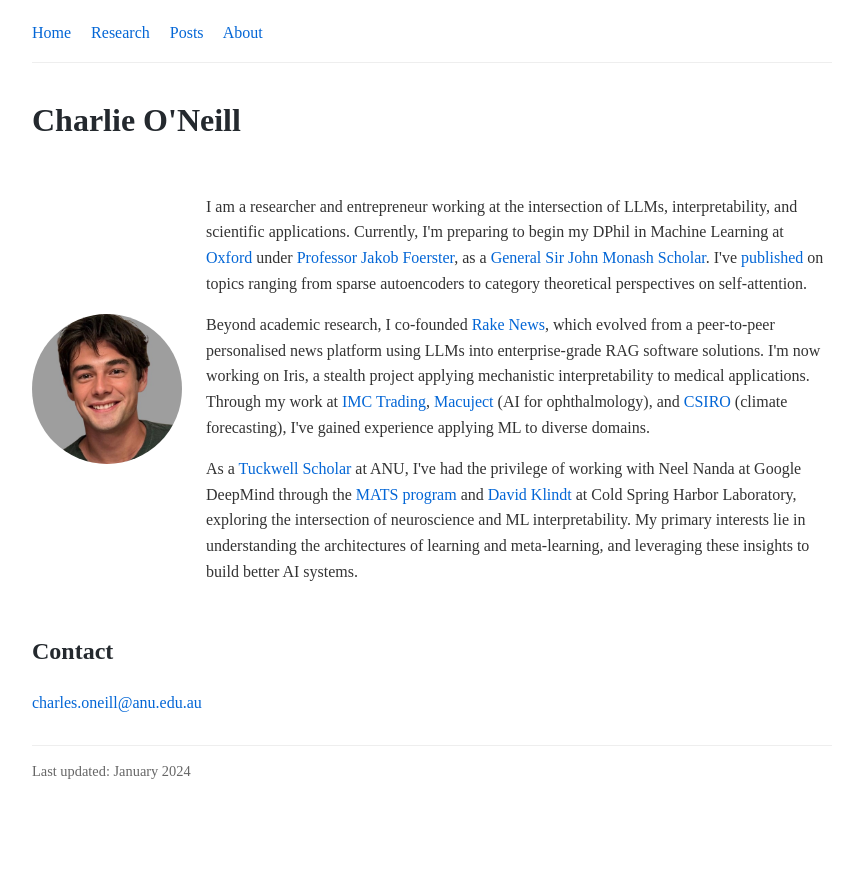
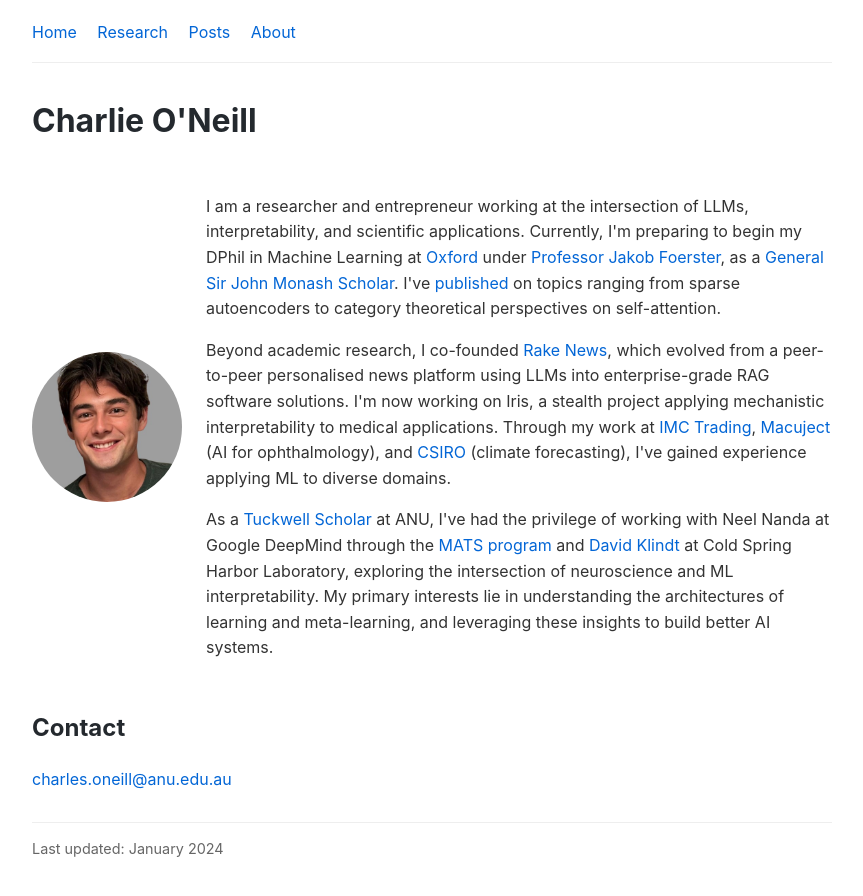
Before and after one commit to charlieoneill11/charlieoneill11.github.io, a Jekyll site: the page index.html, which Jekyll copies as it is, in a window 1280 px wide. Shown: the top 896 px of the page, without its empty margins (208-1071 px from the left). Built offline with Jekyll 4.4.1, drawn with Linux system fonts in a browser that asks for light colours; some web fonts are replaced.

Commit message:
new font for all pages

```diff
--- a/about.html
+++ b/about.html
@@ -9,7 +9,7 @@
     <!-- Using the same CSS from index.html -->
     <style>
         body {
-            font-family: "Lusitana", serif;
+            font-family: "Inter Variable", -apple-system, BlinkMacSystemFont, "Segoe UI", Roboto, Helvetica, Arial, sans-serif;
             line-height: 1.6;
             max-width: 800px;
             margin: 0 auto;
--- a/index.html
+++ b/index.html
@@ -10,7 +10,7 @@
     <style>
         body {
             /* font-family: -apple-system, BlinkMacSystemFont, "Segoe UI", Roboto, Oxygen-Sans, Ubuntu, Cantarell, "Helvetica Neue", sans-serif; */
-            font-family: "Lusitana", serif;
+            font-family: "Inter Variable", -apple-system, BlinkMacSystemFont, "Segoe UI", Roboto, Helvetica, Arial, sans-serif;
             line-height: 1.6;
             max-width: 800px;
             margin: 0 auto;
--- a/research.html
+++ b/research.html
@@ -9,7 +9,7 @@
     <style>
         body {
             /* font-family: -apple-system, BlinkMacSystemFont, "Segoe UI", Roboto, Oxygen-Sans, Ubuntu, Cantarell, "Helvetica Neue", sans-serif; */
-            font-family: "Lusitana", serif;
+            font-family: "Inter Variable", -apple-system, BlinkMacSystemFont, "Segoe UI", Roboto, Helvetica, Arial, sans-serif;
             line-height: 1.6;
             max-width: 800px;
             margin: 0 auto;
```
